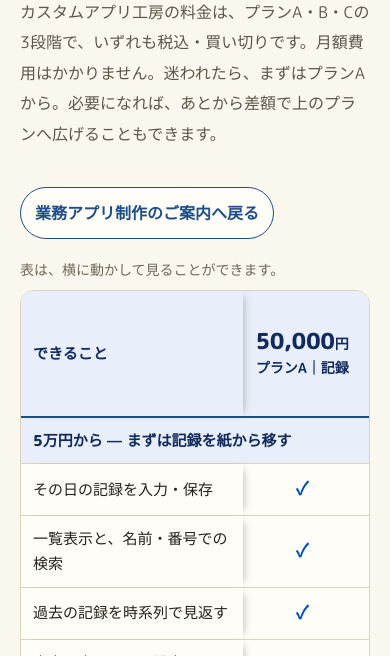
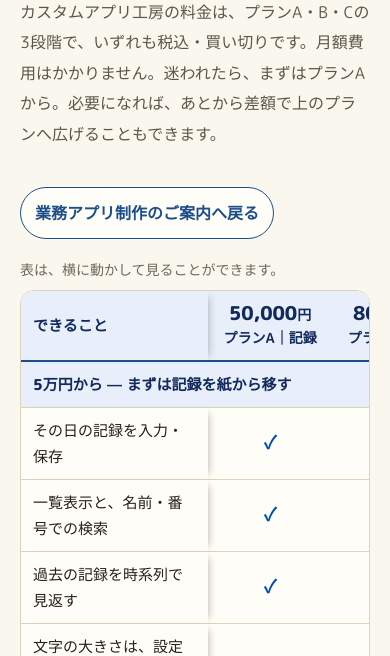
Before and after one commit to butti0108-spec/niche_app, a plain HTML site: page price.html in a window 390 px wide. Shown: the part 166-822 px from the top of the page. Drawn offline with Linux system fonts and the light colour scheme; a web font is replaced by a local one.

Commit message:
price.html: 金額見出しの折り返しを修正（100,000円が2段にならないよう列幅と改行を調整）

```diff
--- a/price.html
+++ b/price.html
@@ -90,9 +90,15 @@
         font-size: 1.375rem; font-weight: 800;
         font-variant-numeric: tabular-nums;
         line-height: 1.3;
+        white-space: nowrap;
+      }
+      .cmp th.pc, .cmp td.pc { min-width: 124px; }
+      @media (max-width: 900px) {
+        .cmp thead .amt { font-size: 1.1875rem; }
+        .cmp thead .pl { font-size: .8125rem; }
       }
       .cmp thead .amt small { font-size: .875rem; font-weight: 700; }
-      .cmp thead .pl { display: block; font-size: .875rem; font-weight: 700; }
+      .cmp thead .pl { display: block; font-size: .875rem; font-weight: 700; white-space: nowrap; }
       /* left column: item names, fixed while the table scrolls sideways */
       .cmp th.feat-h, .cmp td.feat {
         position: sticky;
```
